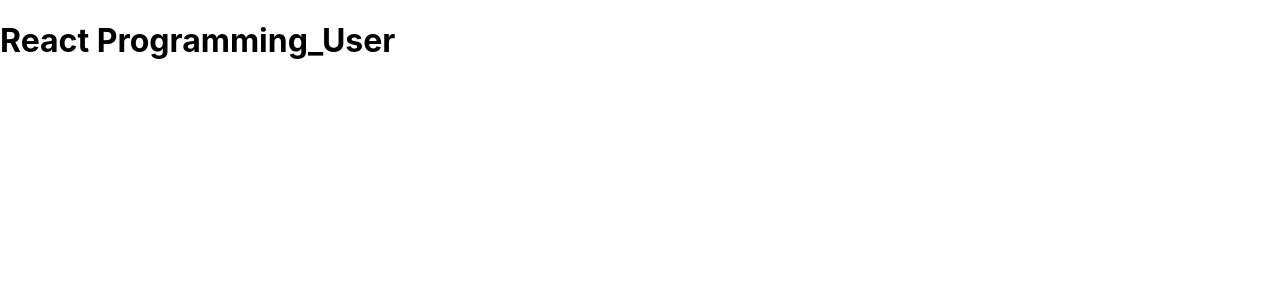
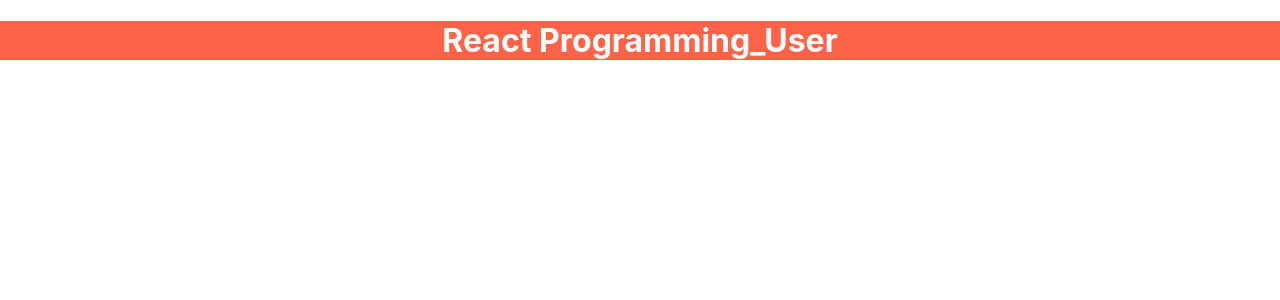
Before and after one commit to Bahsa31/React-JS, a React (Create React App) app: page / in a window 1280 px wide. Shown: the top 300 px of the page. Built offline with nearby package versions, Linux system fonts and the light colour scheme.

Commit message:
Add files via upload

```diff
--- a/src/App.js
+++ b/src/App.js
@@ -7,7 +7,7 @@
 class App extends Component {
   render() {
     return (
-      <div>
+      <div className='App'>
         <h1> <Users /></h1>
       </div>
 
--- /dev/null
+++ b/src/User/Users.css
@@ -0,0 +1,5 @@
+.User {
+    text-align: center;
+    background-color: tomato;
+    color: white;
+  }
--- a/src/User/Users.js
+++ b/src/User/Users.js
@@ -1,9 +1,10 @@
 import React, { Component } from 'react';
+import './Users.css'
 
 class Users extends Component{
     render(){
         return(
-             <div>
+             <div className="User">
                  React Programming_User
             </div>
         )
```
